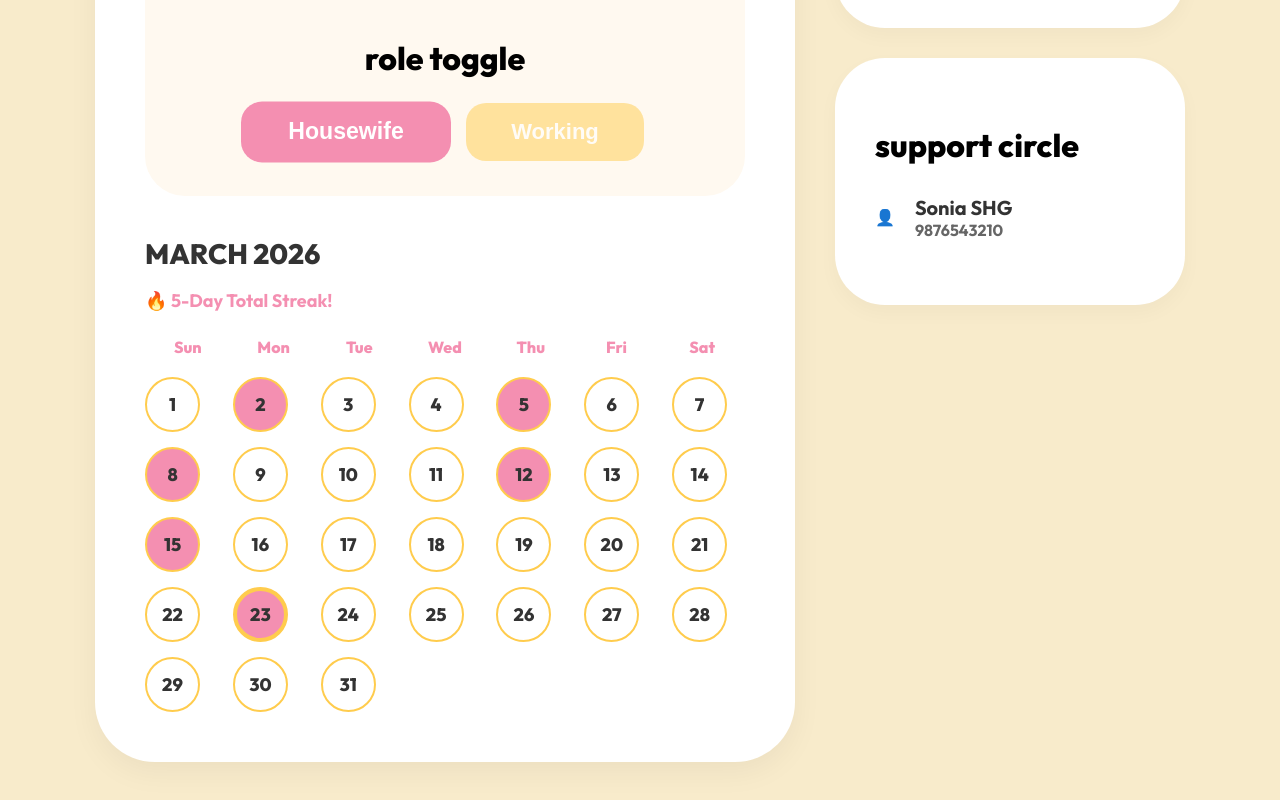
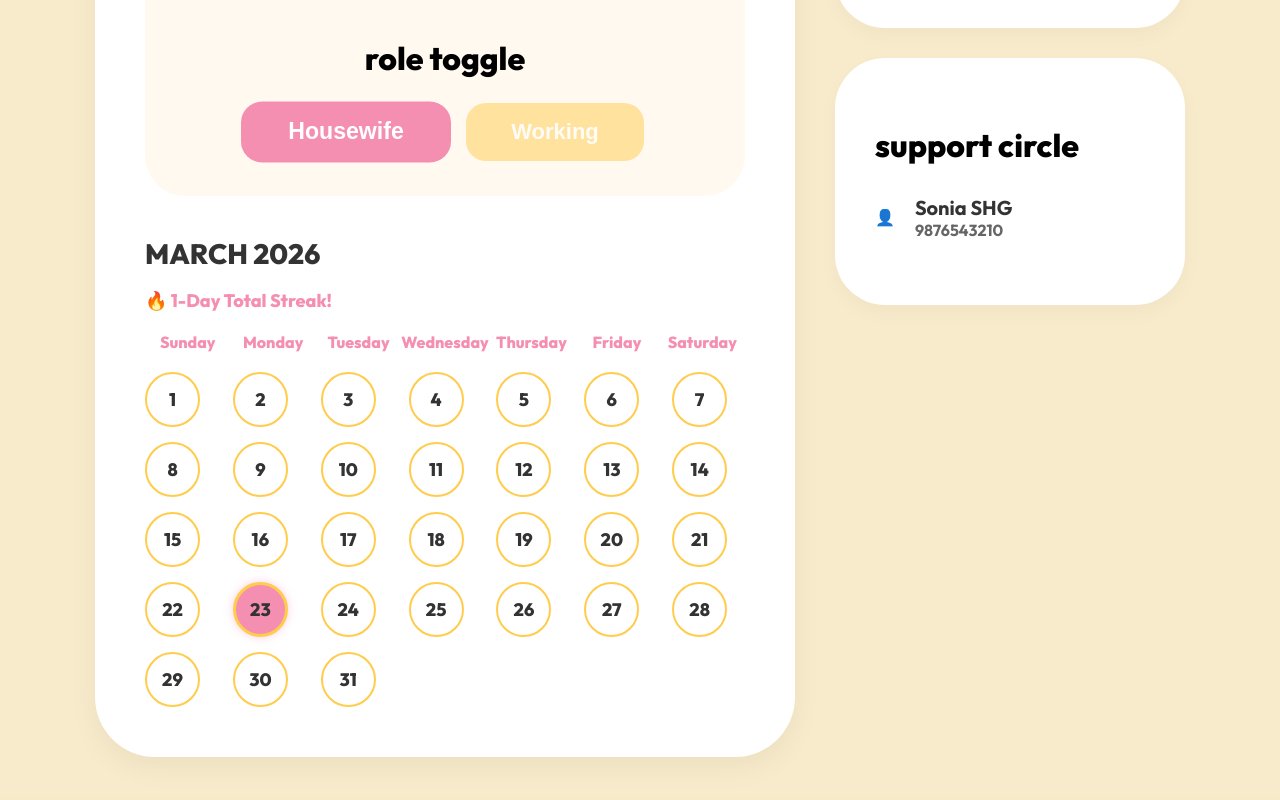
Before and after one commit to Piyusha942007/Arthika, a React (Vite) app in the folder client/: page /profile in a window 1280 px wide. Shown: the part 796-1596 px from the top of the page. Built offline with nearby package versions, Linux system fonts and the light colour scheme; no server answers; sample sign-in values are in the browser's storage.

Commit message:
Updated profile page

```diff
--- a/client/src/pages/Profile/Profile.css
+++ b/client/src/pages/Profile/Profile.css
@@ -277,10 +277,13 @@
 }
 
 .cal-streak-label {
-    color: #F48FB1;
-    font-weight: 700;
+    color: #F48FB1; /* Matches the theme pink */
+    font-weight: 800; /* Makes the streak count bold and clear */
     font-size: 18px;
-    margin-bottom: 25px;
+    margin-bottom: 20px; /* Space between the text and the calendar header */
+    display: flex;
+    align-items: center;
+    gap: 8px; /* Adds space between the 🔥 emoji and the text */
 }
 
 .cal-grid-header {
@@ -314,13 +317,21 @@
 
 .streak-pink {
     background: #F48FB1 !important;
-    color: #333 !important;
-    border-color: #FFCC4D !important;
+    color: #333 !important; /* Changed from #333 to white for better contrast */
+    border-color: #FFCC4D !important; /* Keeps the yellow border as seen in your image */
+    box-shadow: 0 0 10px rgba(244, 143, 177, 0.4); /* Optional: adds a soft pink glow */
 }
 
-.today-highlight {  background: #F48FB1 !important;
-    border: 4px solid #FFCC4D; }
+/* This fixes the "Today" highlight border specifically */
+.today-highlight { background-color: #F48FB1 !important;
+    border: 3px solid #FFCC4D !important; /* Dark charcoal border for today */
+}
 
+/* When a day is BOTH today and a streak day */
+.cal-date-circle.streak-pink.today-highlight {
+    background-color: #F48FB1 !important;
+    border: 3px solid #FFCC4D !important; /* Charcoal border wins over yellow */
+}
 /* --- SIDEBAR --- */
 .profile-sidebar { display: flex; flex-direction: column; gap: 30px; }
 
@@ -382,8 +393,8 @@
 
 /* --- CLERK INTERNAL OVERRIDES --- */
 
+/* --- CLERK ROOT & LAYOUT --- */
 .cl-userProfile-root,
-.cl-navbar,
 .cl-scrollBox,
 .cl-pageScrollBox,
 .cl-card {
@@ -391,24 +402,44 @@
 }
 
 .cl-navbar {
+    background-color: #ffffff !important;
     border-right: 2px solid #F8EBCB !important;
     padding: 20px !important;
 }
 
+/* --- SIDEBAR BUTTONS (FIXED CLIPPING) --- */
 .cl-navbarButton {
-    border-radius: 16px !important;
+    display: flex !important;
+    align-items: center !important;
+    justify-content: flex-start !important;
+    border-radius: 12px !important;
     margin-bottom: 12px !important;
     padding: 12px 18px !important;
     font-weight: 700 !important;
+    background-color: #ffe4ef !important; /* Light pink base */
+    color: #c2185b !important;
     transition: all 0.25s ease !important;
+    overflow: visible !important; /* FIX: Prevents text clipping */
+    width: 100% !important;
+}
+
+.cl-navbarButtonText {
+    white-space: nowrap !important; /* FIX: Prevents text wrapping */
+    font-size: 14px !important;
 }
 
 .cl-navbarButton:hover {
+    background-color: #ffd1e6 !important;
     transform: translateX(6px);
 }
 
-/* 🔥 THIS FIXES YOUR PINK LINKS */
+/* Active tab (e.g., Security) */
+.cl-navbarButton[aria-selected="true"] {
+    background-color: #ff4fa3 !important; /* Darker pink for active state */
+    color: white !important;
+}
 
+/* --- LINKS & PRIMARY ACTIONS --- */
 .cl-profileSectionPrimaryButton,
 .cl-profileSectionSecondaryButton,
 .cl-userPreviewSecondaryIdentifier,
@@ -419,43 +450,28 @@
     font-weight: 700 !important;
 }
 
-/* form inputs */
-
+/* --- FORMS & BUTTONS --- */
 .cl-formFieldInput {
     border-radius: 12px !important;
     border: 1.5px solid #F8EBCB !important;
 }
 
-/* primary buttons */
-
 .cl-formButtonPrimary {
     background-color: #F48FB1 !important;
     border-radius: 12px !important;
     font-weight: 700 !important;
+    transition: opacity 0.2s ease !important;
 }
 
-/* badges */
+.cl-formButtonPrimary:hover {
+    opacity: 0.9 !important;
+}
 
+/* --- BADGES & STATUS --- */
 .cl-badge {
     background: #FFE8A3 !important;
     color: #8A6B00 !important;
     border-radius: 20px !important;
     padding: 3px 10px !important;
+    font-weight: 700 !important;
 }
-/* Clerk Sidebar Buttons */
-.cl-navbarButton {
-  background-color: #ffe4ef !important;   /* light pink */
-  color: #c2185b !important;
-  border-radius: 10px !important;
-}
-
-/* Hover effect */
-.cl-navbarButton:hover {
-  background-color: #ffd1e6 !important;
-}
-
-/* Active tab (jaise Security hai abhi) */
-.cl-navbarButton[aria-selected="true"] {
-  background-color: #ff4fa3 !important;   /* dark pink */
-  color: white !important;
-}
--- a/client/src/pages/Profile/Profile.jsx
+++ b/client/src/pages/Profile/Profile.jsx
@@ -14,7 +14,7 @@ const Profile = () => {
 
     const today = new Date().getDate();
 
-    // ✅ Greeting logic added
+    // ✅ Greeting logic
     const hour = new Date().getHours();
     const greeting =
         hour < 12 ? "Good Morning" :
@@ -28,10 +28,30 @@ const Profile = () => {
         const email = user.primaryEmailAddress.emailAddress;
 
         axios.get(`http://localhost:5000/api/profile/${email}`)
-            .then(res => setUserData(res.data))
-            .catch(() => setUserData({ streaks: [2, 5, 8, 12, 15], role: 'Housewife', phone: "" }));
-    }, [isLoaded, user]);
+            .then(res => {
+                // 1. Get streaks from backend
+                let backendStreaks = Array.isArray(res.data.streaks) ? res.data.streaks : [];
 
+                // 2. Add today's date (10) if it's not already in the array
+                // This ensures your streak count shows 3 instead of 2.
+                if (!backendStreaks.includes(today)) {
+                    backendStreaks = [...backendStreaks, today];
+                }
+
+                setUserData({
+                    ...res.data,
+                    streaks: backendStreaks
+                });
+            })
+            .catch(() => {
+                // Fallback for new accounts or if server is down
+                setUserData({
+                    streaks: [today], // Even on error, show today as active
+                    role: 'Housewife',
+                    phone: ""
+                });
+            });
+    }, [isLoaded, user, today]); // Added today to dependency array
     const handleUpdateName = async () => {
         try {
             const [firstName, ...lastNameParts] = editName.trim().split(" ");
@@ -49,7 +69,7 @@ const Profile = () => {
     if (!isLoaded || !userData) return <div className="loading-screen">Loading Arthika...</div>;
 
     const daysInMonth = Array.from({ length: 31 }, (_, i) => i + 1);
-    const dayLabels = ['Sun', 'Mon', 'Tue', 'Wed', 'Thu', 'Fri', 'Sat'];
+    const dayLabels = ['Sunday', 'Monday', 'Tuesday', 'Wednesday', 'Thursday', 'Friday', 'Saturday'];
 
     return (
         <div className="profile-page-container">
```
